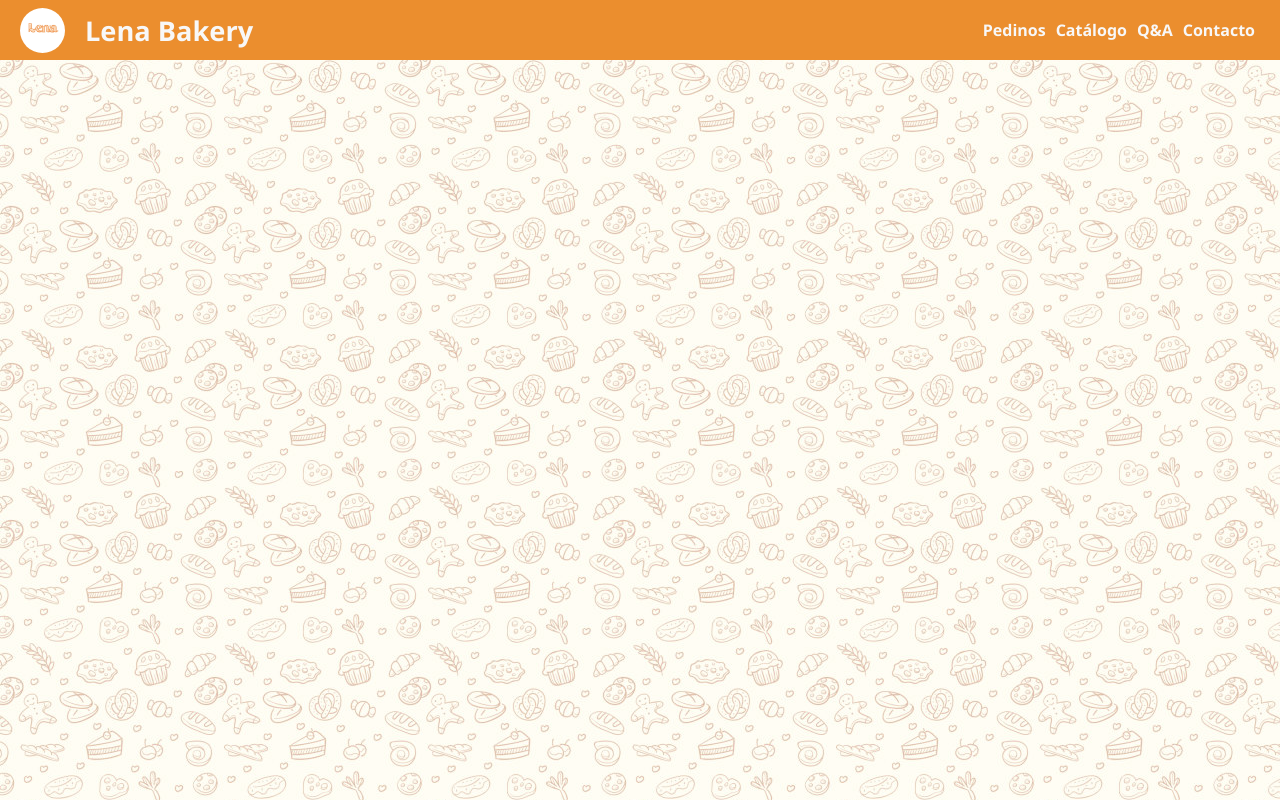
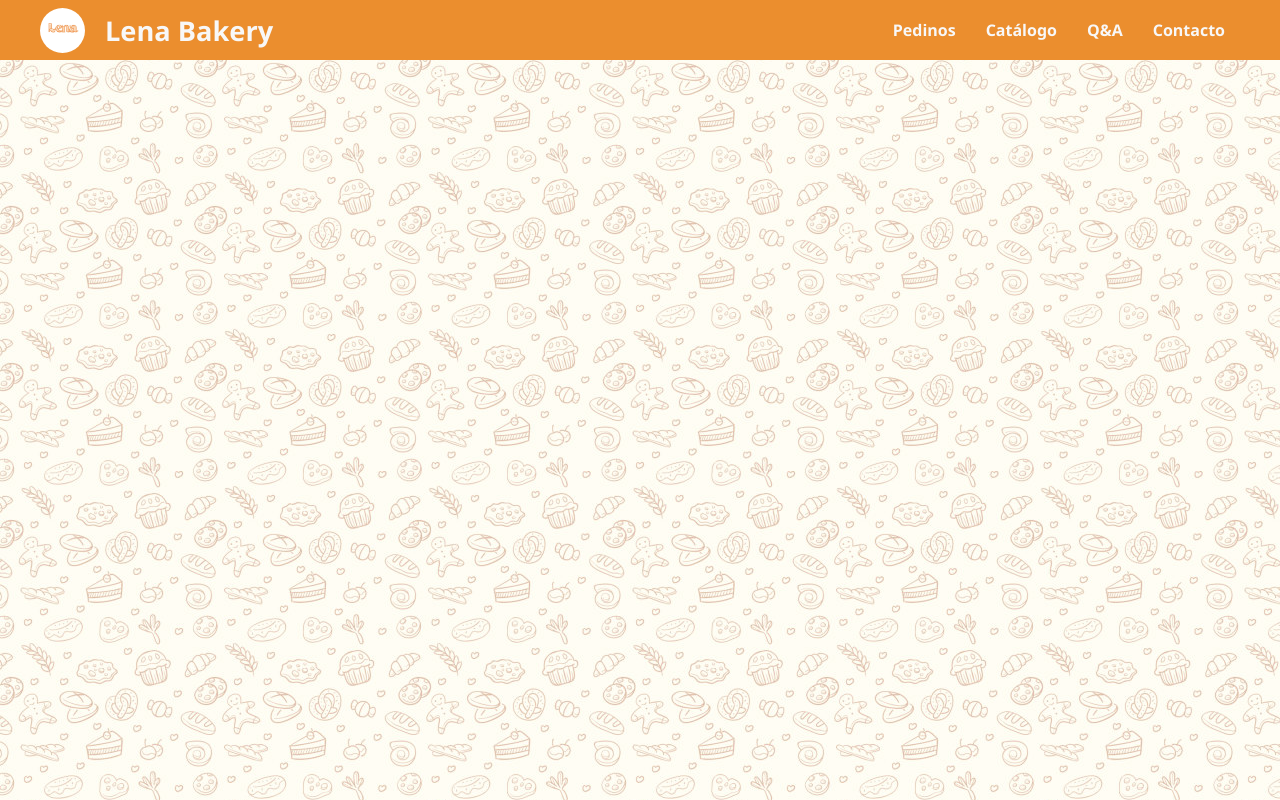
Before and after one commit to nunezjorgepy/Lena-Bakery, a React (Vite) app: page /buy in a window 1280 px wide. Built offline with nearby package versions, Linux system fonts and the light colour scheme.

Commit message:
Solucionada la medida máxima del header

```diff
--- a/src/components/HeaderComponent.css
+++ b/src/components/HeaderComponent.css
@@ -3,11 +3,19 @@
 header {
     width: 100dvw;
     height: 60px;
-    display: flex;
     background-color: var(--primary-color);
     position: fixed;
     top: 0;
     padding: 0 20px;
+    z-index: 100;
+}
+
+.header-container {
+    max-width: var(--main-content-max-width);
+    height: 100%;
+    margin: auto;
+    display: flex;
+    align-items: center;
 }
 
 .logo-container {
@@ -36,7 +44,7 @@ header {
 }
 
 .header-link {
-    padding: 0 5px;
+    padding: 0 15px;
     text-decoration: none;
     color: var(--light-color);
     font-weight: bold;
--- a/src/components/HeaderComponent.jsx
+++ b/src/components/HeaderComponent.jsx
@@ -5,6 +5,7 @@ import { Link } from 'react-router-dom';
 function HeaderComponent() {
   return (
     <header>
+        <div className="header-container">
             <div className="logo-container">
                 <img className='header-logo' src={smallLogo} alt="Lena Bakery Logo" />
                 <div className="header-company-name">Lena Bakery</div>
@@ -15,6 +16,7 @@ function HeaderComponent() {
                 <Link className='header-link' to='/'>Q&A</Link>
                 <Link className='header-link' to='/'>Contacto</Link>
             </div>
+        </div>
     </header>
   )
 }
--- a/src/variables.css
+++ b/src/variables.css
@@ -5,4 +5,7 @@
     --dark-color: #333;
     --bright-color: #eee9e9;
     --gray-color: #f0f0f0;
+
+    /* MEDIDAS */
+    --main-content-max-width: 1200px;
 }
```
Lines whose indentation alone changed are shown as unchanged.
